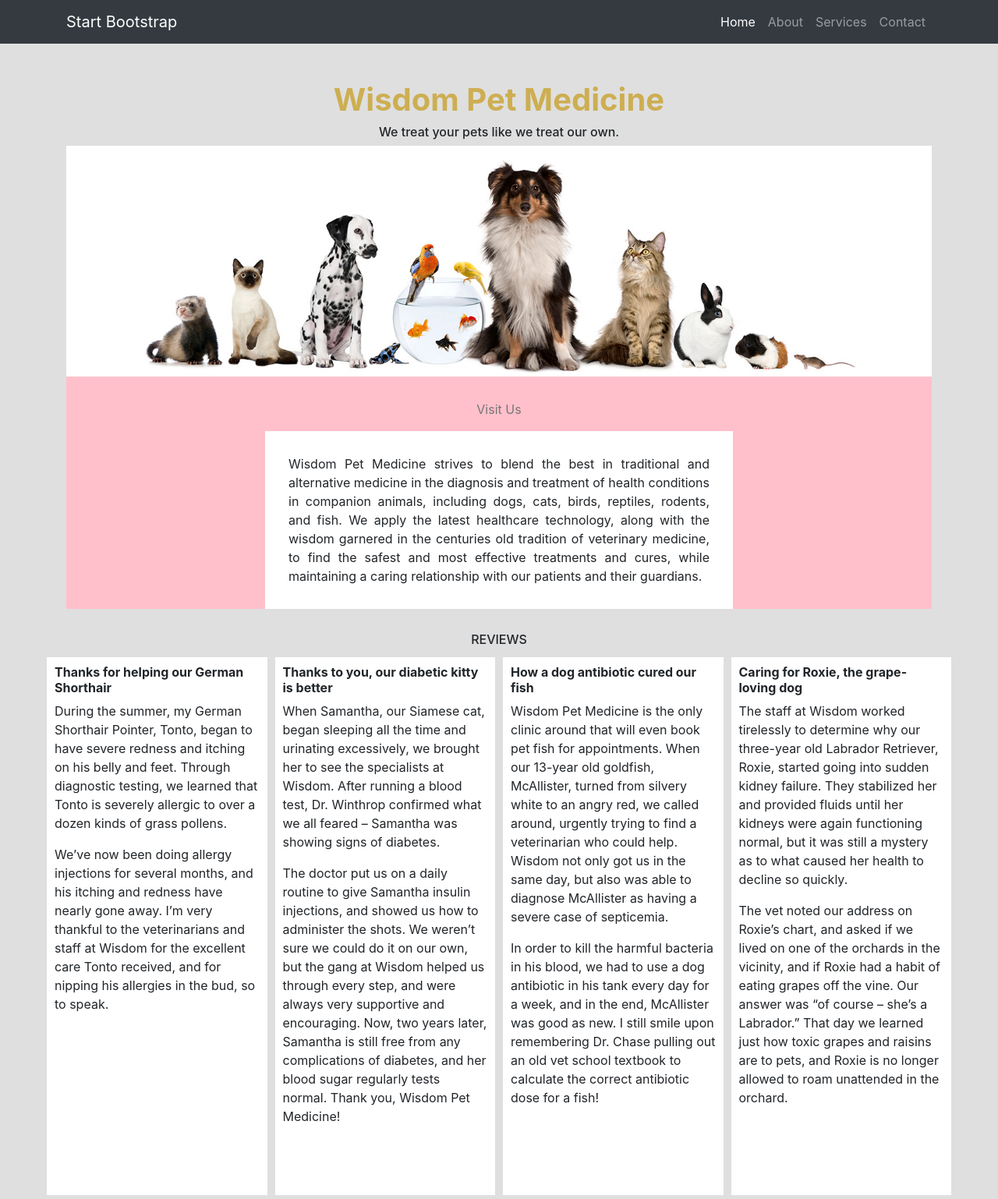
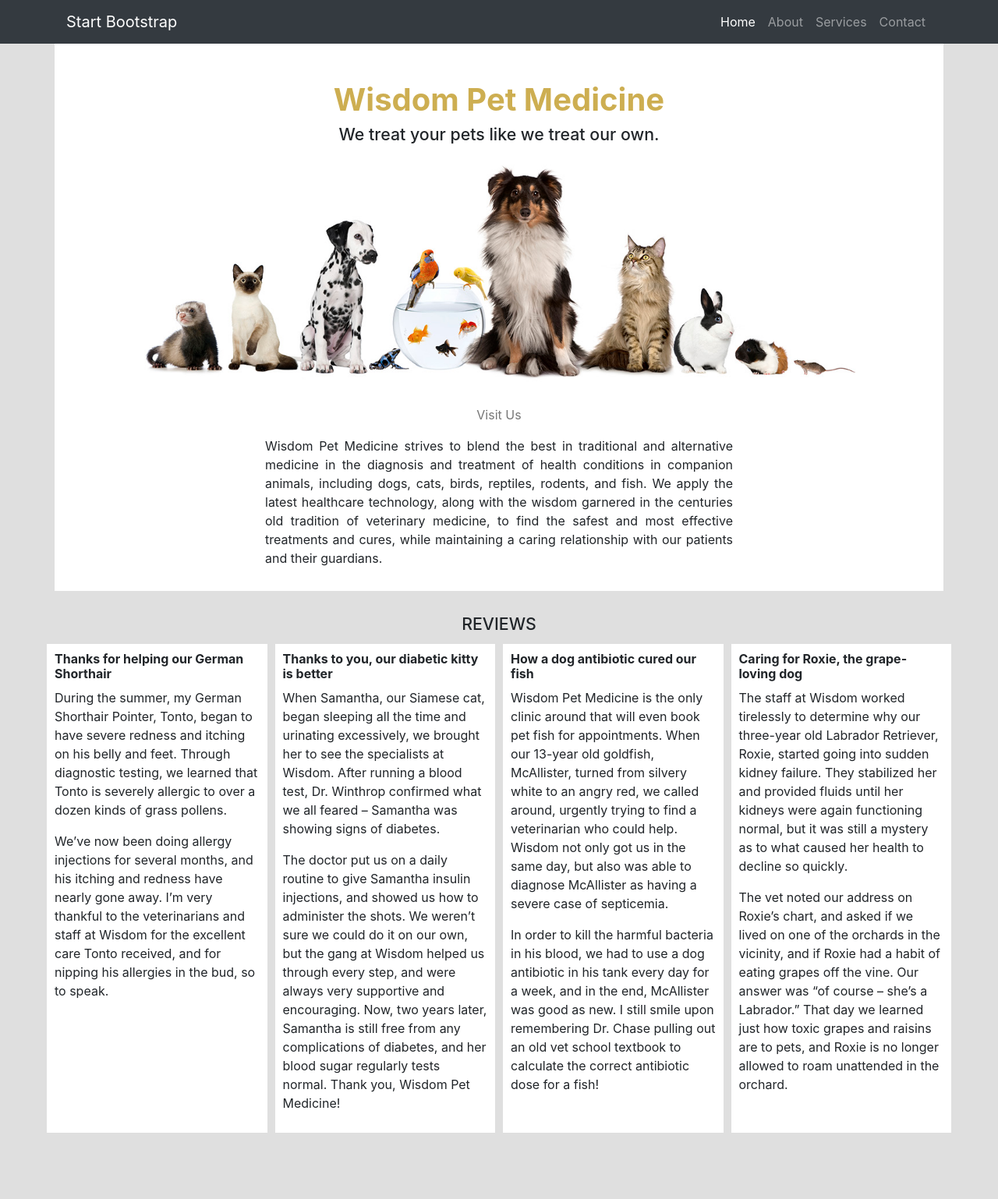
Before and after one commit to jotl2023/Dev-Repo, a website: page index.html in a window 1280 px wide. Shown: the whole page at 78% size. After the commit the page ends 1488 px from the top, so only its background shows below. Drawn offline with Linux system fonts and the light colour scheme.

Commit message:
Update index.html

```diff
--- a/index.html
+++ b/index.html
@@ -17,33 +17,12 @@
     .challenge.container {
       width:100%;
       padding:0;
-      position: relative;
-    }
-    .challenge.container .row div {
-      height:700px;
-      border:2px solid blue;
-      padding:5px;
-    }
-       .container .rowx div {
-      height:100px;
-      border:2px solid pink;
-      padding:5px;
-    }
-       .container .rowy div {
-      height:100px;
-      border:2px solid green;
-      padding:5px;
-    }
-       .container .rowz div {
-      height:100px;
-      border:2px solid red;
-      padding:5px;
     }
   </style>
 
 </head>
 
-<body style="background-color:#DFDFDF">
+<body style="background-color: #DFDFDF">
 
   <!-- Navigation -->
   <nav class="navbar navbar-expand-lg navbar-dark bg-dark static-top">
@@ -74,79 +53,42 @@
   </nav>
 
   <!-- Page Content -->
-    <div class="container">
-    <div class="row">
+  <div class="container">
+    <div class="row" style="background-color:white">
       <div class="col-lg-12 text-center">
-        <h1 class="mt-5" style="color: #cdae51; font-weight: bold;">  Wisdom Pet Medicine
-        </h1>
-        <h2 class="" style="font-size: 16px;">
-          We treat your pets like we treat our own.
-        </h2>
-        <img style="width: 100%;"src="images/all-animals.jpg">
-        <div style="absolute; bottom: 20px; right: 20px; background-color: pink;">
-        <p style="padding-top: 30px">
-          <a href="#" style="text-align: center; padding-top: 30px; color: #777777;">
-            Visit Us
-          </a>
-        </p>
-        <p style="background-color: white; text-align: justify; max-width: 600px; margin: auto; width: 100%; padding-bottom: 30px; padding: 30px 30px 30px 30px;">
-            Wisdom Pet Medicine strives to blend the best in traditional and alternative medicine in the diagnosis and treatment of health conditions in companion animals, including dogs, cats, birds, reptiles, rodents, and fish. We apply the latest healthcare technology, along with the wisdom garnered in the centuries old tradition of veterinary medicine, to find the safest and most effective treatments and cures, while maintaining a caring relationship with our patients and their guardians.
-        </p>
-        </div>
+        <h1 class="mt-5" style="color: #cdae51"><b>Wisdom Pet Medicine</b></h1>
+        <h2 style="font-size:16pt;">We treat your pets like we treat our own.</h2>
+        <img style="width:100%" src="./images/all-animals.jpg">
+        <p style="padding-top:30px"><a href="#" style="color:#777777">Visit Us</a></p>
+        <p style="text-align:justify; max-width:600px; margin:auto; padding-bottom:30px;">Wisdom Pet Medicine strives to blend the best in traditional and alternative medicine in the diagnosis and treatment of health conditions in companion animals, including dogs, cats, birds, reptiles, rodents, and fish. We apply the latest healthcare technology, along with the wisdom garnered in the centuries old tradition of veterinary medicine, to find the safest and most effective treatments and cures, while maintaining a caring relationship with our patients and their guardians.</p>
       </div>
     </div>
   </div>
 
-  <div class="container challenge">
-    <h3 style="text-align: center; font-size:16px; padding-top: 30px;">
-      REVIEWS
-    </h3>
-      <div style="background-color:white;" class="row">
-        <div style="border:5px solid #DFDFDF; background-color:white; padding:10px;" class="col-xs-12 col-sm-6 col-md-6 col-lg-3 col-xl-3">
-          <h6 style="font-weight: bold;">
-            Thanks for helping our German Shorthair
-          </h6>
-          <p>
-            During the summer, my German Shorthair Pointer, Tonto, began to have severe redness and itching on his belly and feet. Through diagnostic testing, we learned that Tonto is severely allergic to over a dozen kinds of grass pollens.
-          </p>
-          <p>
-            We’ve now been doing allergy injections for several months, and his itching and redness have nearly gone away. I’m very thankful to the veterinarians and staff at Wisdom for the excellent care Tonto received, and for nipping his allergies in the bud, so to speak.
-          </p>
-        </div>
-        <div style="border:5px solid #DFDFDF; background-color:white; padding:10px;" class="col-xs-12 col-sm-6 col-md-6 col-lg-3 col-xl-3">
-          <h6 style="font-weight: bold;">
-            Thanks to you, our diabetic kitty is better
-          </h6>
-          <p>
-            When Samantha, our Siamese cat, began sleeping all the time and urinating excessively, we brought her to see the specialists at Wisdom. After running a blood test, Dr. Winthrop confirmed what we all feared – Samantha was showing signs of diabetes.
-          </p>
-          <p>
-            The doctor put us on a daily routine to give Samantha insulin injections, and showed us how to administer the shots. We weren’t sure we could do it on our own, but the gang at Wisdom helped us through every step, and were always very supportive and encouraging. Now, two years later, Samantha is still free from any complications of diabetes, and her blood sugar regularly tests normal. Thank you, Wisdom Pet Medicine!
-          </p>
-        </div>
-        <div style="border:5px solid #DFDFDF; background-color:white; padding:10px;" class="col-xs-12 col-sm-6 col-md-6 col-lg-3 col-xl-3">
-          <h6 style="font-weight: bold;">
-            How a dog antibiotic cured our fish
-          </h6>
-          <p>
-            Wisdom Pet Medicine is the only clinic around that will even book pet fish for appointments. When our 13-year old goldfish, McAllister, turned from silvery white to an angry red, we called around, urgently trying to find a veterinarian who could help. Wisdom not only got us in the same day, but also was able to diagnose McAllister as having a severe case of septicemia.
-          </p>
-          <p>
-            In order to kill the harmful bacteria in his blood, we had to use a dog antibiotic in his tank every day for a week, and in the end, McAllister was good as new. I still smile upon remembering Dr. Chase pulling out an old vet school textbook to calculate the correct antibiotic dose for a fish!
-          </p>
-        </div>
-        <div style="border:5px solid #DFDFDF; background-color:white; padding:10px;" class="col-xs-12 col-sm-6 col-md-6 col-lg-3 col-xl-3">
-          <h6 style="font-weight: bold;">
-            Caring for Roxie, the grape-loving dog
-          </h6>
-          <p>
-            The staff at Wisdom worked tirelessly to determine why our three-year old Labrador Retriever, Roxie, started going into sudden kidney failure. They stabilized her and provided fluids until her kidneys were again functioning normal, but it was still a mystery as to what caused her health to decline so quickly.
-          </p>
-          <p>
-            The vet noted our address on Roxie’s chart, and asked if we lived on one of the orchards in the vicinity, and if Roxie had a habit of eating grapes off the vine. Our answer was “of course – she’s a Labrador.” That day we learned just how toxic grapes and raisins are to pets, and Roxie is no longer allowed to roam unattended in the orchard.
-          </p>
-        </div>
+  <div class="container challenge" style="padding-bottom:30px;">
+    <h3 style="font-size:16pt;padding-top:30px;text-align:center;">REVIEWS</h3>
+    <div class="row" style="background-color:white;">
+      <div class="col-sm-6 col-lg-3" style="border:5px solid #DFDFDF;background-color:white;padding:10px;">
+        <h6><b>Thanks for helping our German Shorthair</b></h6>
+        <p>During the summer, my German Shorthair Pointer, Tonto, began to have severe redness and itching on his belly and feet. Through diagnostic testing, we learned that Tonto is severely allergic to over a dozen kinds of grass pollens.</p>
+        <p>We’ve now been doing allergy injections for several months, and his itching and redness have nearly gone away. I’m very thankful to the veterinarians and staff at Wisdom for the excellent care Tonto received, and for nipping his allergies in the bud, so to speak.</p>
       </div>
+      <div class="col-sm-6 col-lg-3" style="border:5px solid #DFDFDF;background-color:white;padding:10px;">
+        <h6><b>Thanks to you, our diabetic kitty is better</b></h6>
+        <p>When Samantha, our Siamese cat, began sleeping all the time and urinating excessively, we brought her to see the specialists at Wisdom. After running a blood test, Dr. Winthrop confirmed what we all feared – Samantha was showing signs of diabetes.</p>
+        <p>The doctor put us on a daily routine to give Samantha insulin injections, and showed us how to administer the shots. We weren’t sure we could do it on our own, but the gang at Wisdom helped us through every step, and were always very supportive and encouraging. Now, two years later, Samantha is still free from any complications of diabetes, and her blood sugar regularly tests normal. Thank you, Wisdom Pet Medicine!</p>
+      </div>
+      <div class="col-sm-6 col-lg-3" style="border:5px solid #DFDFDF;background-color:white;padding:10px;">
+        <h6><b>How a dog antibiotic cured our fish</b></h6>
+        <p>Wisdom Pet Medicine is the only clinic around that will even book pet fish for appointments. When our 13-year old goldfish, McAllister, turned from silvery white to an angry red, we called around, urgently trying to find a veterinarian who could help. Wisdom not only got us in the same day, but also was able to diagnose McAllister as having a severe case of septicemia.</p>
+        <p>In order to kill the harmful bacteria in his blood, we had to use a dog antibiotic in his tank every day for a week, and in the end, McAllister was good as new. I still smile upon remembering Dr. Chase pulling out an old vet school textbook to calculate the correct antibiotic dose for a fish!</p>
+      </div>
+      <div class="col-sm-6 col-lg-3" style="border:5px solid #DFDFDF;background-color:white;padding:10px;">
+        <h6><b>Caring for Roxie, the grape-loving dog</b></h6>
+        <p>The staff at Wisdom worked tirelessly to determine why our three-year old Labrador Retriever, Roxie, started going into sudden kidney failure. They stabilized her and provided fluids until her kidneys were again functioning normal, but it was still a mystery as to what caused her health to decline so quickly.</p>
+        <p>The vet noted our address on Roxie’s chart, and asked if we lived on one of the orchards in the vicinity, and if Roxie had a habit of eating grapes off the vine. Our answer was “of course – she’s a Labrador.” That day we learned just how toxic grapes and raisins are to pets, and Roxie is no longer allowed to roam unattended in the orchard.</p>
+      </div>
+    </div>
   </div>
 
   <!-- Bootstrap core JavaScript -->
```
